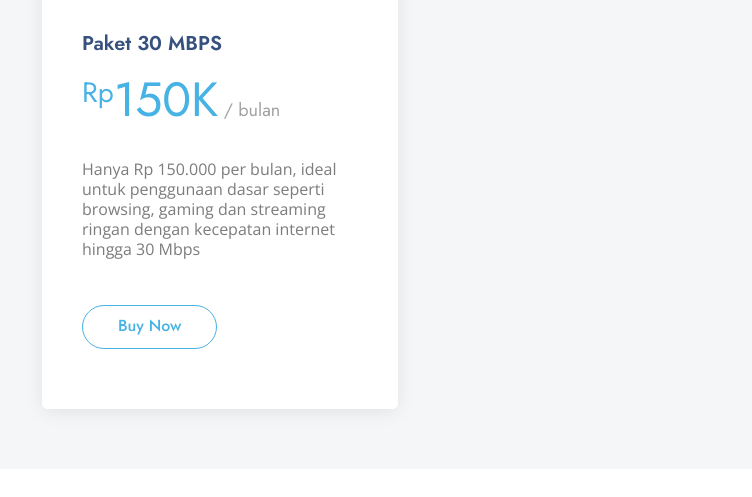
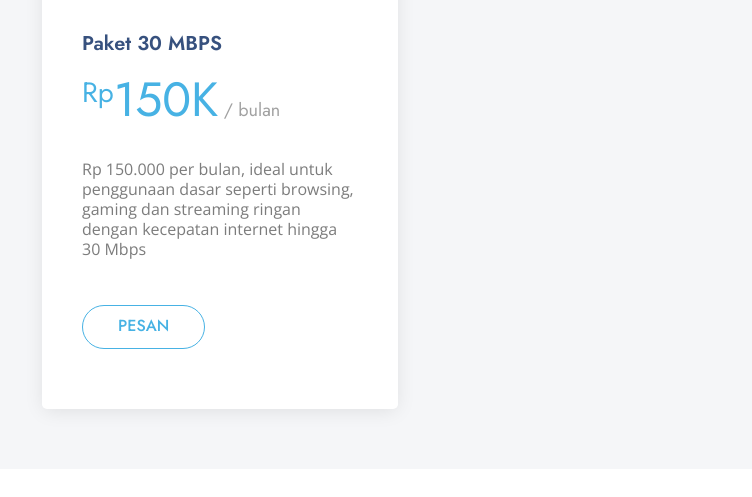
Before and after one commit to anugerahsignalabadi2025/anugerahsignalabadi, a plain HTML site: page index.html in a window 1280 px wide. Shown: the part 1794-2291 px from the top of the page, without its empty margins (40-792 px from the left). Drawn offline with nearby package versions, Linux system fonts and the light colour scheme.

Commit message:
'25032026'

```diff
--- a/index.html
+++ b/index.html
@@ -43,8 +43,8 @@
 
       <a href="index.html" class="logo d-flex align-items-center me-auto">
         <!-- Uncomment the line below if you also wish to use an image logo -->
-        <!-- <img src="assets/img/logo.webp" alt=""> -->
-        <h1 class="sitename">ASA</h1>
+        <img src="assets/img/logo.webp" alt="">
+        <!-- <h1 class="sitename">ASAs</h1> -->
       </a>
 
       <nav id="navmenu" class="navmenu">
@@ -293,13 +293,13 @@
               <h3>Paket 30 MBPS</h3>
               <h4><sup>Rp</sup>150K<span> / bulan</span></h4>
               <ul>
-                <li></i> <span>Hanya Rp 150.000 per bulan, ideal untuk penggunaan dasar seperti browsing, gaming dan streaming ringan dengan kecepatan internet hingga 30 Mbps</span></li>
+                <li></i> <span>Rp 150.000 per bulan, ideal untuk penggunaan dasar seperti browsing, gaming dan streaming ringan dengan kecepatan internet hingga 30 Mbps</span></li>
                 <!-- <li><i class="bi bi-check"></i> <span>Nec feugiat nisl pretium</span></li> -->
                 <!-- <li><i class="bi bi-check"></i> <span>Nulla at volutpat diam uteera</span></li> -->
                 <!-- <li class="na"><i class="bi bi-x"></i> <span>Pharetra massa massa ultricies</span></li> -->
                 <!-- <li class="na"><i class="bi bi-x"></i> <span>Massa ultricies mi quis hendrerit</span></li> -->
               </ul>
-              <a href="https://wa.me/6281297973316" class="buy-btn">Buy Now</a>
+              <a href="https://wa.me/6281297973316" class="buy-btn">PESAN</a>
             </div>
           </div><!-- End Pricing Item -->
 
```
Also changed, not shown: assets/img/favicon.png, assets/img/faviconn.png (added), assets/img/logo.webp, assets/img/logoo.webp (added).
